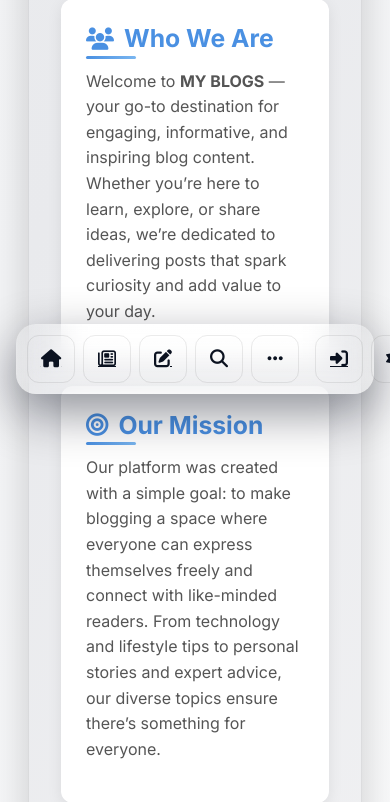
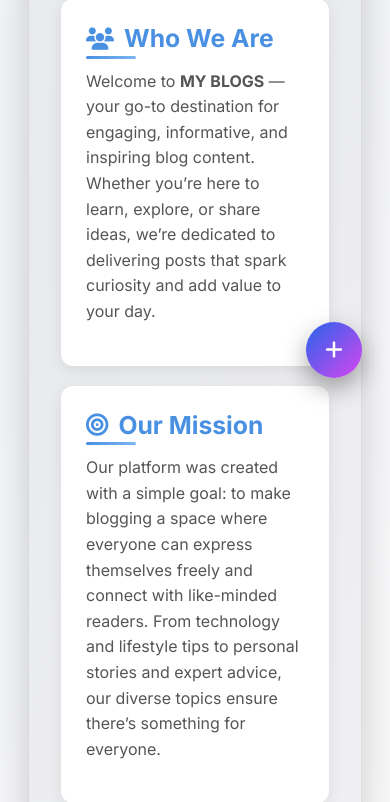
Before and after one commit to nikhilgajraj07-maker/my_new_blogs, a Django app: page /about/ in a window 390 px wide. Shown: the part 438-1240 px from the top of the page. Run offline with Django 5.2, Linux system fonts and the light colour scheme; some libraries are stand-ins or nearby versions.

Commit message:
improve pages

```diff
--- a/app1/Templates/base.html
+++ b/app1/Templates/base.html
@@ -229,7 +229,7 @@
       transform: translateY(-50%) translateX(0)
     }
 
-    /* ===== Mobile behavior for pill dock ===== */
+    /* ===== Mobile behavior for pill dock (kept, but we'll hide it with a stronger rule below) ===== */
     @media (max-width: 768px) {
       .pill-dock {
         /* center bottom, respect safe-area on iOS */
@@ -238,16 +238,17 @@
         bottom: calc(12px + env(safe-area-inset-bottom));
         transform: translateX(-50%);
         flex-direction: row;
-        width: calc(100% - 32px); /* provide gutter on each side */
+        width: calc(100% - 32px);
+        /* provide gutter on each side */
         max-width: 980px;
         padding: 10px;
         gap: 8px;
         border-radius: 20px;
         align-items: center;
         justify-content: space-between;
-        box-shadow: 0 18px 50px rgba(2,6,23,0.45);
-        background: linear-gradient(180deg, rgba(255,255,255,0.03), rgba(255,255,255,0.01));
-        border: 1px solid rgba(255,255,255,0.04);
+        box-shadow: 0 18px 50px rgba(2, 6, 23, 0.45);
+        background: linear-gradient(180deg, rgba(255, 255, 255, 0.03), rgba(255, 255, 255, 0.01));
+        border: 1px solid rgba(255, 255, 255, 0.04);
       }
 
       /* make tap targets larger and inline */
@@ -265,7 +266,9 @@
         background: transparent;
       }
 
-      .pill-item i { font-size: 18px; }
+      .pill-item i {
+        font-size: 18px;
+      }
 
       /* Hide tooltips on touch to avoid overflow */
       .pill-item[data-tip]::after {
@@ -710,6 +713,71 @@
         transition: none !important
       }
     }
+
+    /* ==========================
+       MOBILE RADIAL FAB MENU
+       (added without renaming existing classes)
+       ========================== */
+    .fab-menu {
+      position: fixed;
+      bottom: 28px;
+      right: 28px;
+      z-index: 1600;
+      display: none;
+    }
+
+    .fab-btn {
+      width: 56px;
+      height: 56px;
+      border-radius: 50%;
+      border: none;
+      background: linear-gradient(135deg, var(--accent-a), var(--accent-b));
+      color: white;
+      display: flex;
+      align-items: center;
+      justify-content: center;
+      font-size: 20px;
+      box-shadow: 0 10px 25px rgba(0, 0, 0, .35);
+      cursor: pointer;
+      transition: transform .3s ease, opacity .3s ease;
+    }
+
+    .fab-btn.main {
+      z-index: 2;
+    }
+
+    .fab-actions {
+      position: absolute;
+      bottom: 0;
+      right: 0;
+      pointer-events: none;
+    }
+
+    .fab-actions .fab-btn {
+      position: absolute;
+      opacity: 0;
+      transform: translate(0, 0) scale(0.5);
+      transition: transform 0.3s ease, opacity 0.3s ease;
+    }
+
+    .fab-menu.open .fab-actions {
+      pointer-events: auto;
+    }
+
+    .fab-menu.open .fab-actions .fab-btn {
+      opacity: 1;
+    }
+
+    /* Hide the dock on small screens, show FAB instead (non-destructive override) */
+    @media (max-width: 768px) {
+      .pill-dock {
+        display: none !important;
+      }
+
+      .fab-menu {
+        display: block;
+      }
+    }
   </style>
 </head>
 
@@ -856,6 +924,24 @@
         <a class="more-link" href="{% url 'contact' %}"><i class="fa-regular fa-envelope"></i> &nbsp; Contact Us</a>
         <a class="more-link" href="{% url 'about' %}"><i class="fa-regular fa-circle-question"></i> &nbsp; About Us</a>
       </div>
+    </div>
+  </div>
+
+  <!-- ================= FLOATING RADIAL FAN MENU (Mobile only) ================= -->
+  <div class="fab-menu" id="fabMenu" aria-label="Quick actions (mobile)">
+    <button class="fab-btn main" aria-expanded="false" aria-controls="fabActions" aria-label="Toggle quick actions"><i
+        class="fa-solid fa-plus"></i></button>
+    <div class="fab-actions" id="fabActions" aria-hidden="true">
+      <a href="{% url 'home' %}" class="fab-btn" data-angle="180" aria-label="Home"><i
+          class="fa-solid fa-house"></i></a>
+      <a href="{% url 'all_blogs' %}" class="fab-btn" data-angle="170" aria-label="All Blogs"><i
+          class="fa-regular fa-newspaper"></i></a>
+      <a href="{% url 'blog' %}" class="fab-btn" data-angle="160" aria-label="Create Blog"><i
+          class="fa-solid fa-pen-to-square"></i></a>
+      <button id="fabSearch" class="fab-btn" data-angle="140" aria-label="Search"><i
+          class="fa-solid fa-magnifying-glass"></i></button>
+      <button id="fabTheme" class="fab-btn" data-angle="120" aria-label="Toggle theme"><i
+          class="fa-solid fa-moon"></i></button>
     </div>
   </div>
 
@@ -1164,6 +1250,75 @@
         if (e.key === 'Escape') { closeSearchDrawer(); closeAIPopup(); closeMore(); }
         if (e.key === 'k' && (e.ctrlKey || e.metaKey)) { e.preventDefault(); openSearchDrawer(); }
       });
+
+      /* =============================
+         FAB RADIAL MENU BEHAVIOR
+         quarter-circle fan (up + left), staggered animation
+         ============================= */
+      (function () {
+        const fabMenu = document.getElementById('fabMenu');
+        if (!fabMenu) return;
+        const mainBtn = fabMenu.querySelector('.main');
+        const actions = Array.from(fabMenu.querySelectorAll('.fab-actions .fab-btn'));
+        const fabSearch = document.getElementById('fabSearch');
+        const fabTheme = document.getElementById('fabTheme');
+
+        function openFAB() {
+          const radius = 70; // keeps items visible on most phones
+          const startAngle = 0;  // straight up
+          const endAngle = 90;   // straight left
+          const step = (endAngle - startAngle) / (actions.length - 1 || 1);
+
+          actions.forEach((btn, i) => {
+            const angle = (startAngle + step * i) * (Math.PI / 180);
+            const x = Math.cos(angle) * radius;
+            const y = Math.sin(angle) * radius;
+            setTimeout(() => {
+              btn.style.transform = `translate(${-x}px, ${-y}px) scale(1)`;
+              btn.style.opacity = '1';
+            }, i * 80);
+          });
+
+          fabMenu.classList.add('open');
+          mainBtn.setAttribute('aria-expanded', 'true');
+          document.getElementById('fabActions')?.setAttribute('aria-hidden', 'false');
+        }
+
+        function closeFAB() {
+          actions.forEach((btn, i) => {
+            setTimeout(() => {
+              btn.style.transform = 'translate(0,0) scale(0.5)';
+              btn.style.opacity = '0';
+            }, i * 40);
+          });
+          fabMenu.classList.remove('open');
+          mainBtn.setAttribute('aria-expanded', 'false');
+          document.getElementById('fabActions')?.setAttribute('aria-hidden', 'true');
+        }
+
+        mainBtn.addEventListener('click', (e) => {
+          e.stopPropagation();
+          if (fabMenu.classList.contains('open')) closeFAB(); else openFAB();
+        });
+
+        // hook mobile search + theme actions to existing handlers:
+        if (fabSearch) fabSearch.addEventListener('click', (e) => { e.stopPropagation(); if (typeof openSearchDrawer === 'function') openSearchDrawer(); });
+        if (fabTheme) fabTheme.addEventListener('click', (e) => { e.stopPropagation(); themeToggle && themeToggle.click(); });
+
+        // close fab when clicking outside on mobile
+        document.addEventListener('click', (ev) => {
+          if (!fabMenu.contains(ev.target) && fabMenu.classList.contains('open')) closeFAB();
+        });
+
+        // recalc on resize (no precomputed dataset needed — positions computed at open)
+        window.addEventListener('resize', () => {
+          if (fabMenu.classList.contains('open')) {
+            // re-open to recompute positions gracefully
+            closeFAB();
+            setTimeout(openFAB, 120);
+          }
+        });
+      })();
     });
   </script>
 
```
